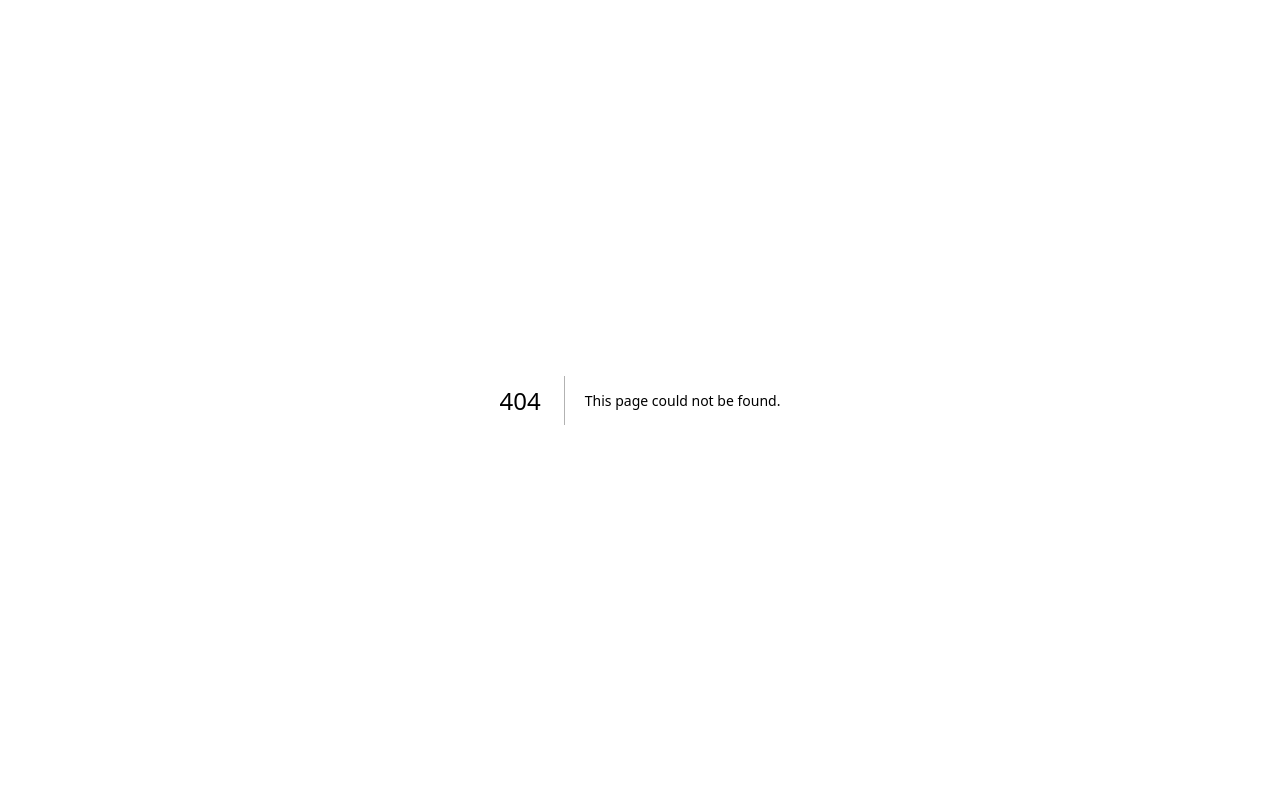
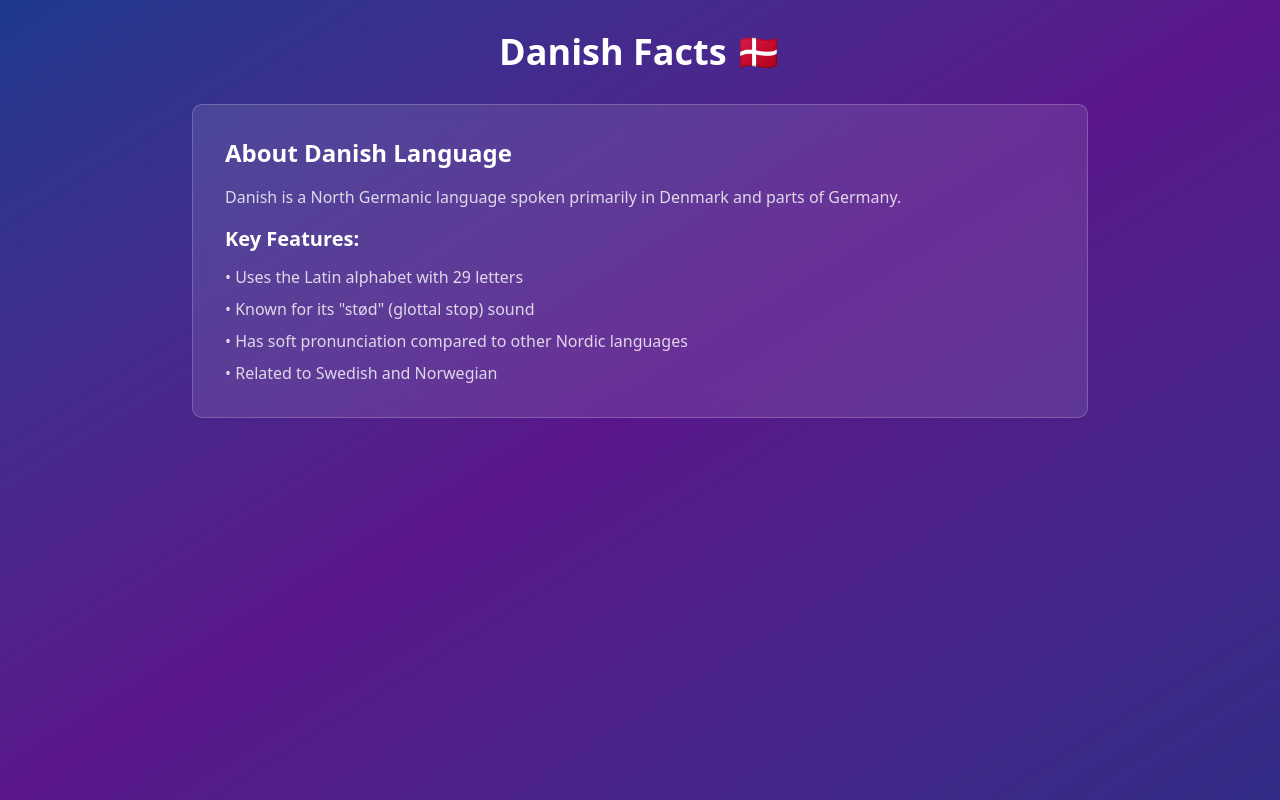
Before and after one commit to tagilv/nordics, a Next.js app: page /facts/danish in a window 1280 px wide. Before the commit this address had no page. Built offline with nearby package versions, Linux system fonts and the light colour scheme.

Commit message:
"feat: create to static fact pages for Nordic languages

```diff
--- /dev/null
+++ b/app/facts/danish/page.tsx
@@ -0,0 +1,31 @@
+export default function DanishFactsPage() {
+  return (
+    <div className="min-h-screen bg-gradient-to-br from-blue-900 via-purple-900 to-indigo-900 p-8">
+      <div className="max-w-4xl mx-auto">
+        <h1 className="text-4xl font-bold text-white text-center mb-8">
+          Danish Facts 🇩🇰
+        </h1>
+
+        <div className="bg-white/10 backdrop-blur-md rounded-lg p-8 border border-white/20">
+          <h2 className="text-2xl font-semibold text-white mb-4">
+            About Danish Language
+          </h2>
+          <p className="text-white/80 mb-4">
+            Danish is a North Germanic language spoken primarily in Denmark and
+            parts of Germany.
+          </p>
+
+          <h3 className="text-xl font-semibold text-white mb-3">
+            Key Features:
+          </h3>
+          <ul className="text-white/80 space-y-2">
+            <li>• Uses the Latin alphabet with 29 letters</li>
+            <li>• Known for its "stød" (glottal stop) sound</li>
+            <li>• Has soft pronunciation compared to other Nordic languages</li>
+            <li>• Related to Swedish and Norwegian</li>
+          </ul>
+        </div>
+      </div>
+    </div>
+  );
+}
--- /dev/null
+++ b/app/facts/finnish/page.tsx
@@ -0,0 +1,31 @@
+export default function FinnishFactsPage() {
+  return (
+    <div className="min-h-screen bg-gradient-to-br from-blue-900 via-purple-900 to-indigo-900 p-8">
+      <div className="max-w-4xl mx-auto">
+        <h1 className="text-4xl font-bold text-white text-center mb-8">
+          Finnish Facts 🇫🇮
+        </h1>
+
+        <div className="bg-white/10 backdrop-blur-md rounded-lg p-8 border border-white/20">
+          <h2 className="text-2xl font-semibold text-white mb-4">
+            About Finnish Language
+          </h2>
+          <p className="text-white/80 mb-4">
+            Finnish is a Uralic language, completely different from the other
+            Nordic languages.
+          </p>
+
+          <h3 className="text-xl font-semibold text-white mb-3">
+            Key Features:
+          </h3>
+          <ul className="text-white/80 space-y-2">
+            <li>• Uses the Latin alphabet with 29 letters</li>
+            <li>• Agglutinative language (words built from many parts)</li>
+            <li>• 15 grammatical cases</li>
+            <li>• Related to Estonian and Hungarian</li>
+          </ul>
+        </div>
+      </div>
+    </div>
+  );
+}
--- /dev/null
+++ b/app/facts/norwegian/page.tsx
@@ -0,0 +1,31 @@
+export default function NorwegianFactsPage() {
+  return (
+    <div className="min-h-screen bg-gradient-to-br from-blue-900 via-purple-900 to-indigo-900 p-8">
+      <div className="max-w-4xl mx-auto">
+        <h1 className="text-4xl font-bold text-white text-center mb-8">
+          Norwegian Facts 🇳🇴
+        </h1>
+
+        <div className="bg-white/10 backdrop-blur-md rounded-lg p-8 border border-white/20">
+          <h2 className="text-2xl font-semibold text-white mb-4">
+            About Norwegian Language
+          </h2>
+          <p className="text-white/80 mb-4">
+            Norwegian is a North Germanic language with two official written
+            forms: Bokmål and Nynorsk.
+          </p>
+
+          <h3 className="text-xl font-semibold text-white mb-3">
+            Key Features:
+          </h3>
+          <ul className="text-white/80 space-y-2">
+            <li>• Two written standards: Bokmål and Nynorsk</li>
+            <li>• Uses the Latin alphabet with 29 letters</li>
+            <li>• Has pitch accent (like Swedish)</li>
+            <li>• Very similar to Danish and Swedish</li>
+          </ul>
+        </div>
+      </div>
+    </div>
+  );
+}
--- /dev/null
+++ b/app/facts/swedish/page.tsx
@@ -0,0 +1,31 @@
+export default function SwedishFactsPage() {
+  return (
+    <div className="min-h-screen bg-gradient-to-br from-blue-900 via-purple-900 to-indigo-900 p-8">
+      <div className="max-w-4xl mx-auto">
+        <h1 className="text-4xl font-bold text-white text-center mb-8">
+          Swedish Facts 🇸🇪
+        </h1>
+
+        <div className="bg-white/10 backdrop-blur-md rounded-lg p-8 border border-white/20">
+          <h2 className="text-2xl font-semibold text-white mb-4">
+            About Swedish Language
+          </h2>
+          <p className="text-white/80 mb-4">
+            Swedish is a North Germanic language spoken primarily in Sweden and
+            parts of Finland.
+          </p>
+
+          <h3 className="text-xl font-semibold text-white mb-3">
+            Key Features:
+          </h3>
+          <ul className="text-white/80 space-y-2">
+            <li>• Uses the Latin alphabet with 29 letters</li>
+            <li>• Has two grammatical genders (common and neuter)</li>
+            <li>• Known for its melodic intonation</li>
+            <li>• Related to Danish and Norwegian</li>
+          </ul>
+        </div>
+      </div>
+    </div>
+  );
+}
```
